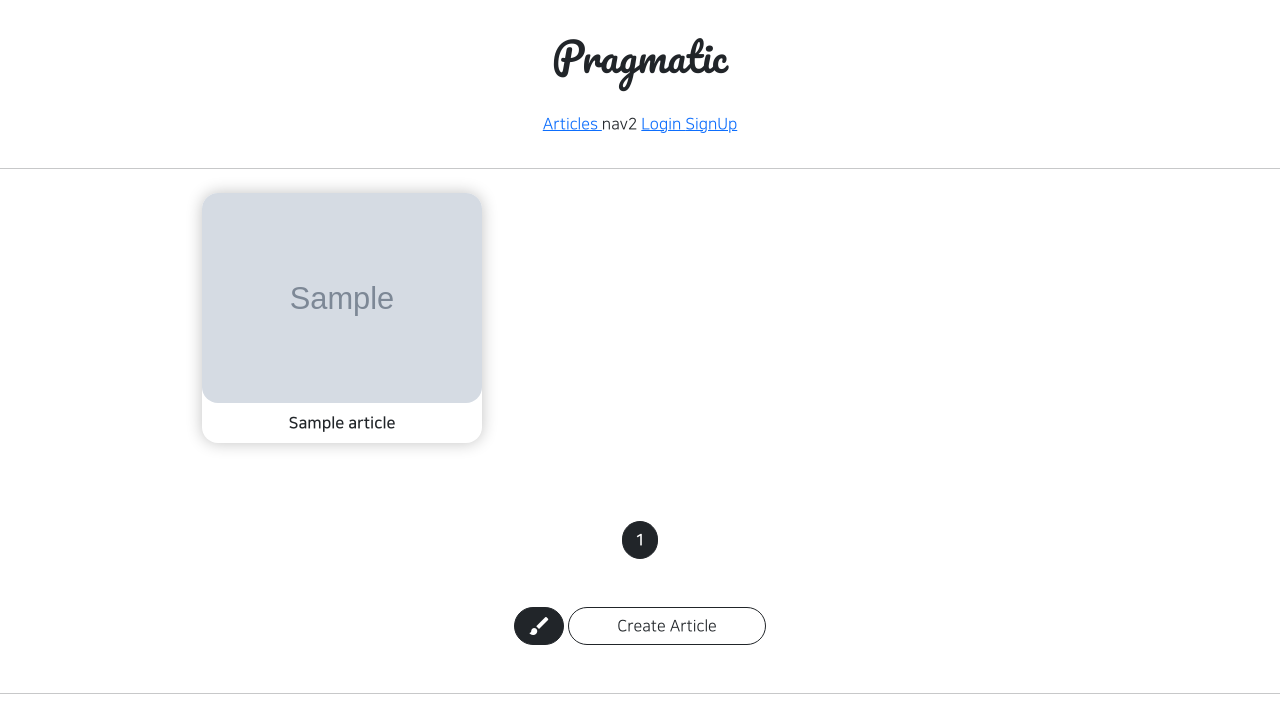
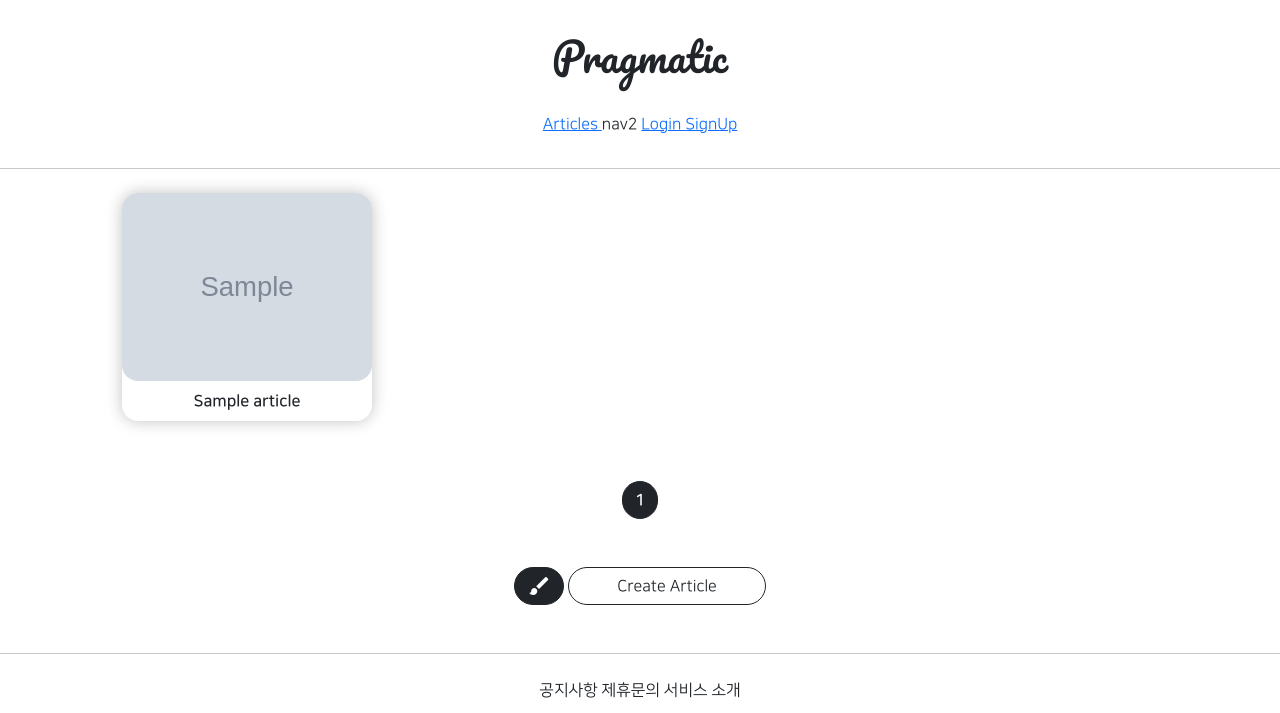
Before and after one commit to HeewonKwak/Python_Django, a Django app: page /articles/list/ in a window 1280 px wide. Shown: the top 713 px of the page. Run offline with Django 3.2, Linux system fonts and the light colour scheme; tables that the repository leaves empty hold one stand-in row (values such as "Sample post"); grey boxes marked "Sample" are stand-in pictures; parts of the project's set-up code (start-up, migrations or seed data) failed here and were passed over; some libraries are stand-ins or nearby versions.

Commit message:
Python_django web :2021:08:13 commit 2

```diff
--- a/articleapp/templates/articleapp/list.html
+++ b/articleapp/templates/articleapp/list.html
@@ -5,8 +5,14 @@
 
 
     <style>
+        .container {
+            padding: 0;
+            margin: 0 auto;
+        }
+
         .container div {
-            width: 280px;
+            width: 45%;
+            max-width: 250px;
             display: flex;
             justify-content: center;
             align-items: center;
--- a/static/js/magicgrid.js
+++ b/static/js/magicgrid.js
@@ -277,7 +277,7 @@
 let magicGrid = new MagicGrid({
   container: '.container',
   animate: true,
-  gutter: 30,
+  gutter: 12,
   static: true,
   useMin: true
 });
```
